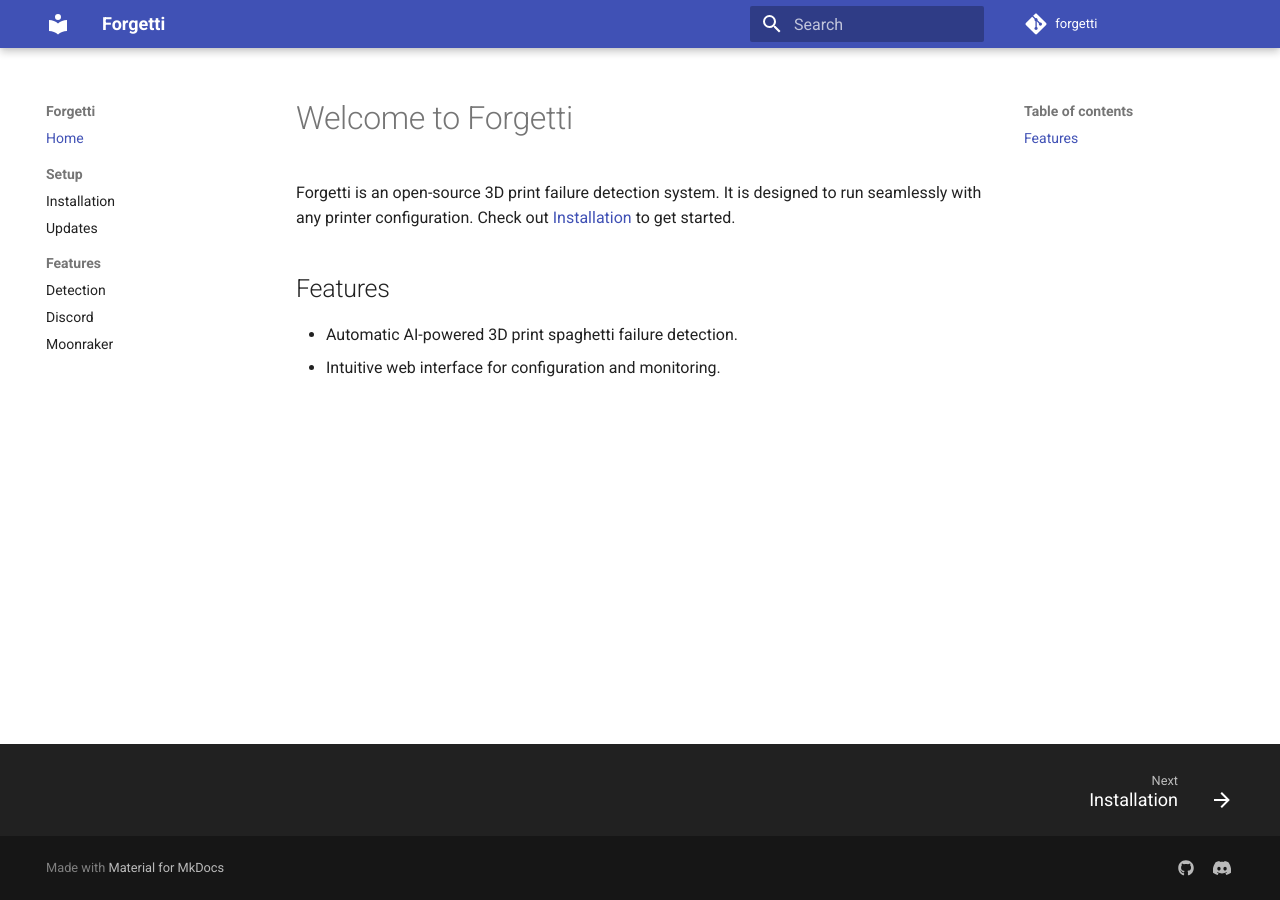
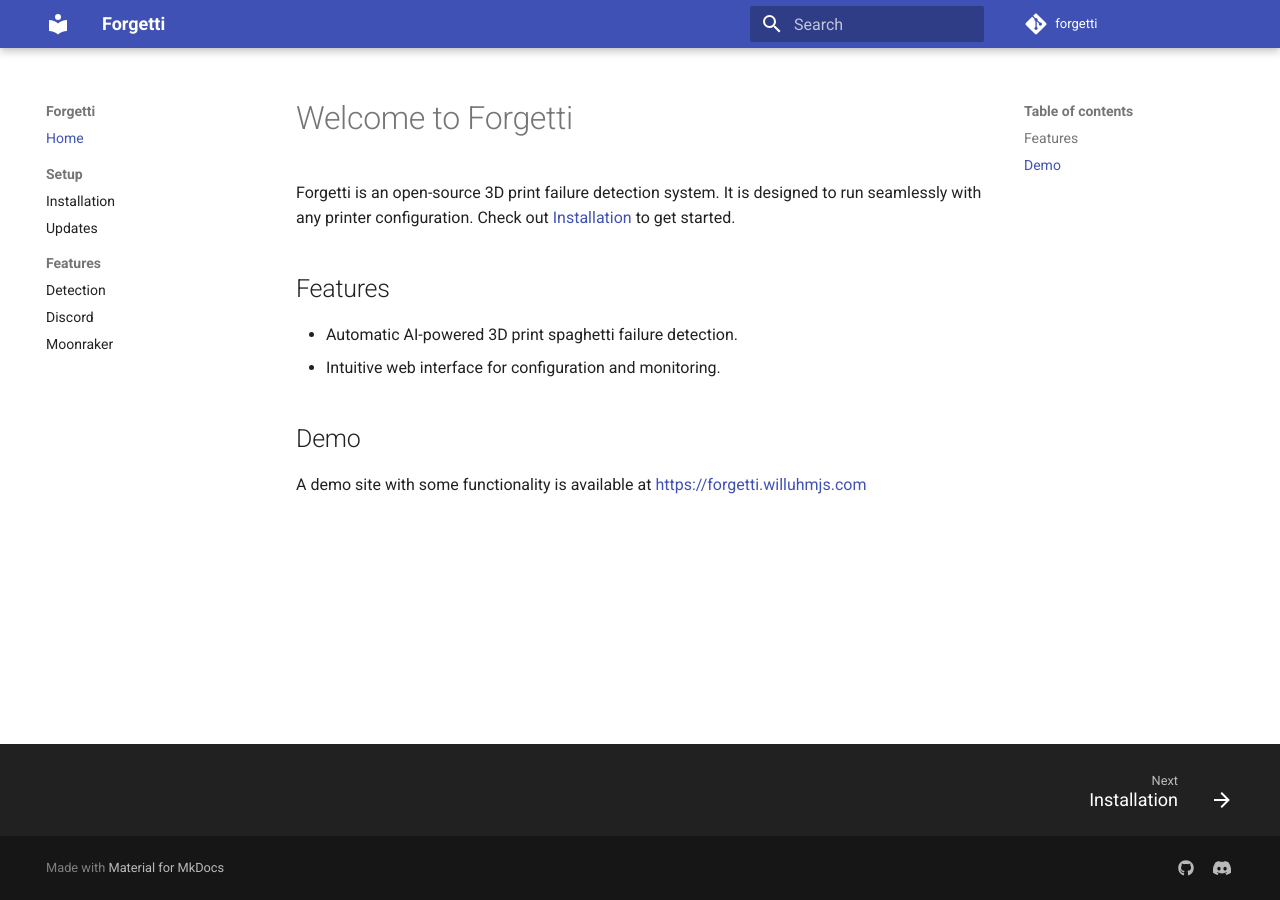
Before and after one commit to willuhmjs/forgetti, an MkDocs documentation site: the page built from docs/index.md, in a window 1280 px wide. Built offline with MkDocs 1.6.1 and Material for MkDocs 9.7.7, drawn with Linux system fonts in a browser that asks for light colours; comment, search, counter and statistics services are not loaded.

Commit message:
docs: add demo site link to index documentation

```diff
--- a/docs/index.md
+++ b/docs/index.md
@@ -6,3 +6,6 @@ Forgetti is an open-source 3D print failure detection system. It is designed to
 
 - Automatic AI-powered 3D print spaghetti failure detection.
 - Intuitive web interface for configuration and monitoring.
+
+## Demo
+A demo site with some functionality is available at [https://forgetti.willuhmjs.com](https://forgetti.willuhmjs.com)
```
